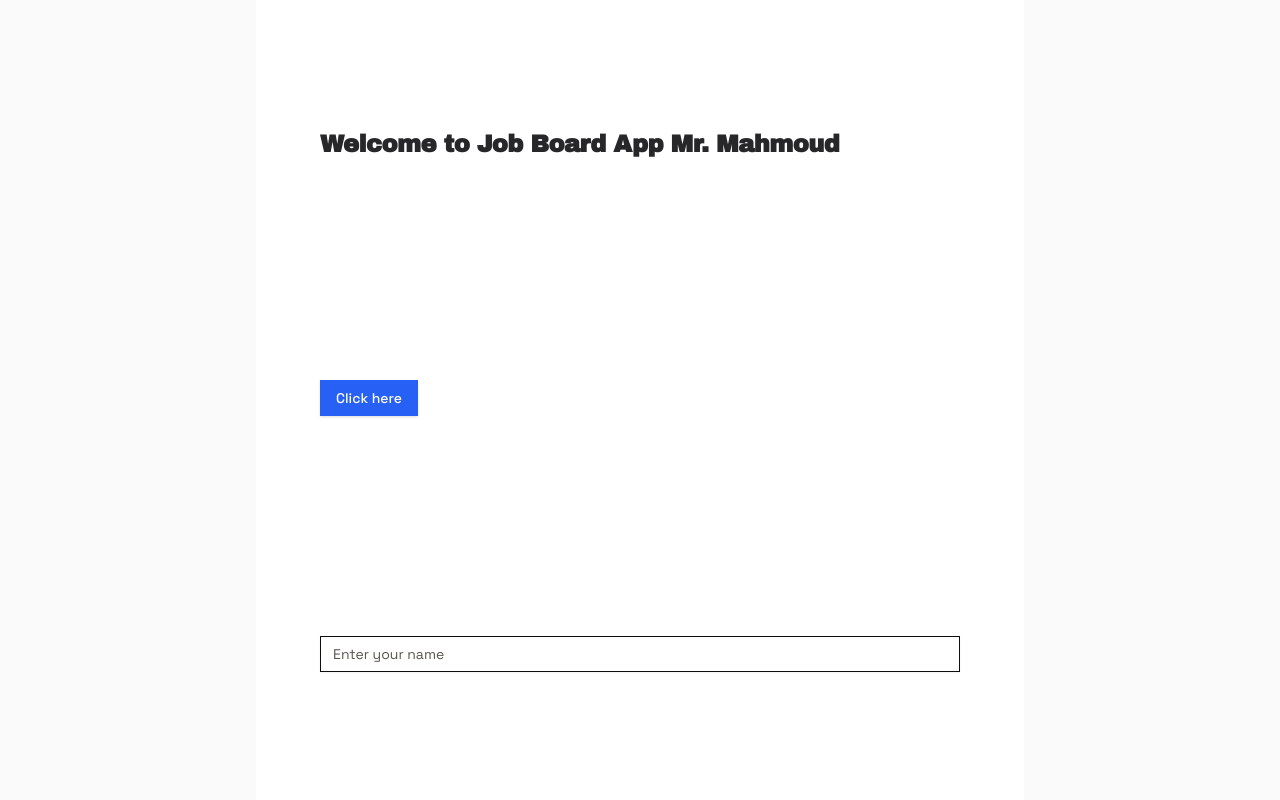
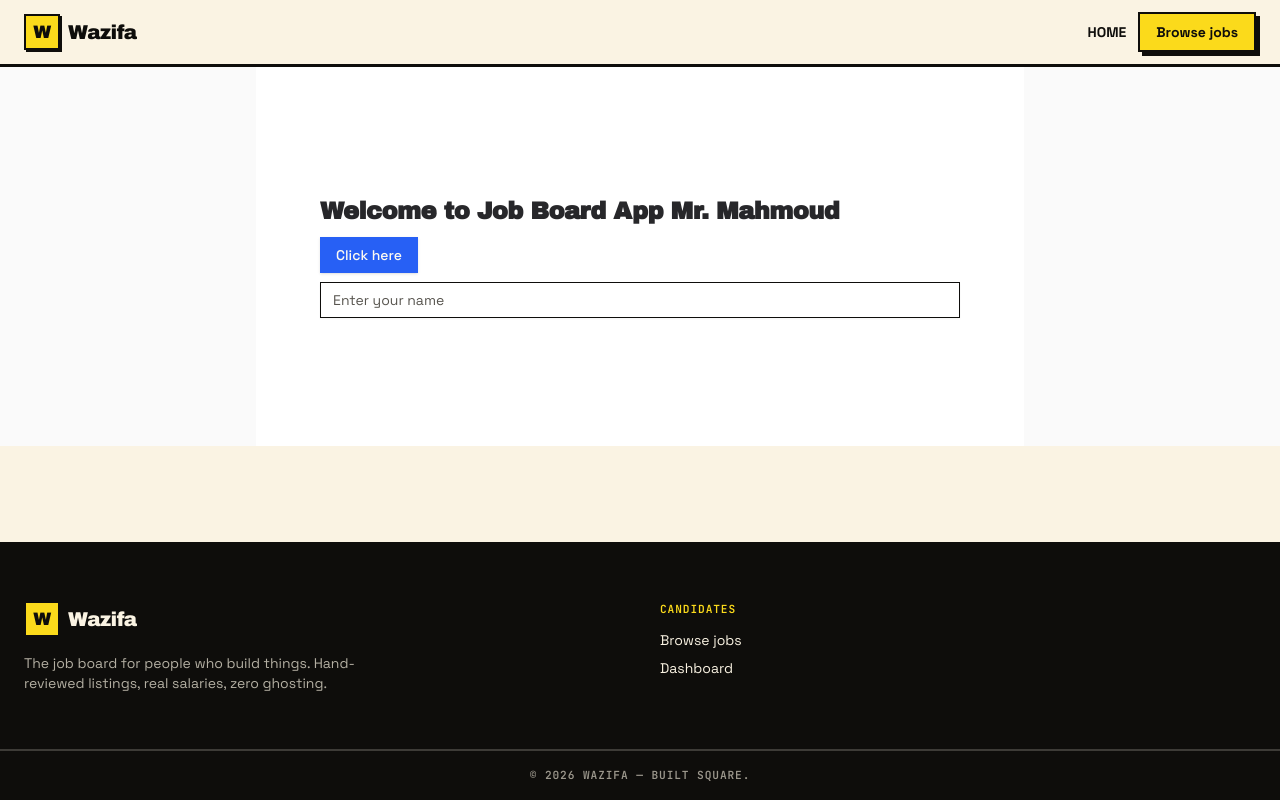
Before and after one commit to Mahmoud9salah/job-board, a Next.js app: page / in a window 1280 px wide. Built offline with nearby package versions, Linux system fonts and the light colour scheme.

Commit message:
Day5: Navigation Header & Footer

```diff
--- /dev/null
+++ b/src/app/(app)/layout.tsx
@@ -0,0 +1,14 @@
+import NavbarFooter from "@/components/navbar/NavbarFooter";
+import NavbarHeader from "@/components/navbar/NavbarHeader";
+
+function AppLayout({ children }: { children: React.ReactNode }) {
+  return (
+    <div className="flex min-h-screen flex-col">
+        <NavbarHeader />
+          {children}
+        <NavbarFooter />
+    </div>
+  );
+}
+
+export default AppLayout;
--- /dev/null
+++ b/src/components/navbar/NavbarFooter.tsx
@@ -0,0 +1,62 @@
+import Link from "next/link";
+
+
+
+function Logo({ invert = false }: { invert?: boolean }) {
+  return (
+    <Link
+      href="/"
+      aria-label="HIRE/BLOCK home"
+      className="flex shrink-0 items-center gap-2"
+    >
+      <span
+        className={`grid size-9 place-items-center border-2 border-foreground bg-primary font-display text-lg ${
+          invert ? "text-foreground" : "shadow-brutal-sm"
+        }`}
+      >
+        W
+      </span>
+
+      <span className="font-display text-xl tracking-tight">
+        Wazifa
+      </span>
+    </Link>
+  );
+}
+
+export default function NavbarFooter() {
+  return (
+    <footer className="mt-24 border-t-[3px] border-foreground bg-foreground text-background">
+      <div className="mx-auto grid max-w-7xl gap-10 px-4 py-14 md:grid-cols-4 md:px-6">
+        <div className="md:col-span-2">
+          <Logo invert />
+
+          <p className="mt-4 max-w-sm text-sm text-background/70">
+            The job board for people who build things. Hand-reviewed listings,
+            real salaries, zero ghosting.
+          </p>
+        </div>
+
+        <div>
+          <p className="label-mono mb-3 text-primary">Candidates</p>
+          <ul className="space-y-2 text-sm">
+            <li><Link href="/jobs" className="hover:text-primary">Browse jobs</Link></li>
+            <li><Link href="/dashboard" className="hover:text-primary">Dashboard</Link></li>
+          </ul>
+        </div>
+
+        {/* <div>
+          <p className="label-mono mb-3 text-primary">Employers</p>
+          <ul className="space-y-2 text-sm">
+            <li><Link href="/employer/jobs/new" className="hover:text-primary">Post a job</Link></li>
+            <li><Link href="/employer" className="hover:text-primary">Employer dashboard</Link></li>
+          </ul>
+        </div> */}
+      </div>
+
+      <div className="border-t-2 border-background/20 px-4 py-4 text-center label-mono text-background/60">
+        © 2026 Wazifa — Built square.
+      </div>
+    </footer>
+  );
+}
--- /dev/null
+++ b/src/components/navbar/NavbarHeader.tsx
@@ -0,0 +1,146 @@
+
+"use client";
+
+import { useState } from "react";
+import Link from "next/link";
+import { usePathname } from "next/navigation";
+import { LogOut, Menu, X } from "lucide-react";
+
+const NAV = [
+  { href: "/jobs", label: "Find jobs" },
+  { href: "/companies", label: "Companies" },
+  { href: "/employer", label: "For employers" },
+];
+
+const brutalButton =
+  "inline-flex items-center justify-center gap-2 border-2 border-foreground font-bold transition-all duration-150 focus-visible:outline-2 focus-visible:outline-offset-2 focus-visible:outline-ring disabled:pointer-events-none disabled:opacity-50";
+
+const primaryButton =
+  `${brutalButton} bg-primary text-primary-foreground shadow-brutal hover:-translate-y-0.5`;
+
+const outlineButton =
+  `${brutalButton} bg-paper text-foreground shadow-brutal-sm hover:bg-primary`;
+
+function Logo({ invert = false }: { invert?: boolean }) {
+  return (
+    <Link
+      href="/"
+      aria-label="HIRE/BLOCK home"
+      className="flex shrink-0 items-center gap-2"
+    >
+      <span
+        className={`grid size-9 place-items-center border-2 border-foreground bg-primary font-display text-lg ${
+          invert ? "text-foreground" : "shadow-brutal-sm"
+        }`}
+      >
+        W
+      </span>
+
+      <span className="font-display text-xl tracking-tight">
+        Wazifa
+      </span>
+    </Link>
+  );
+}
+
+export default function NavbarHeader() {
+  const [open, setOpen] = useState(false);
+  const pathname = usePathname();
+
+  return (
+    <header className="sticky top-0 z-40 border-b-[3px] border-foreground bg-background">
+      <div className="mx-auto flex h-16 max-w-7xl items-center justify-between gap-4 px-4 md:px-6">
+        <Logo />
+
+        {/* <nav aria-label="Main navigation" className="hidden items-center md:flex">
+          {NAV.map((item) => {
+            const active =
+              pathname === item.href ||
+              pathname.startsWith(`${item.href}/`);
+
+            return (
+              <Link
+                key={item.href}
+                href={item.href}
+                className={`px-4 py-2 text-sm font-bold uppercase transition-colors ${
+                  active
+                    ? "bg-foreground text-background"
+                    : "hover:bg-primary"
+                }`}
+              >
+                {item.label}
+              </Link>
+            );
+          })}
+        </nav> */}
+
+        <div className="hidden items-center gap-3 md:flex">
+          <Link
+            href="/"
+            className="text-sm font-bold uppercase underline-offset-4 hover:underline"
+          >
+            Home
+          </Link>
+
+          <Link href="/jobs" className={`${primaryButton} px-4 py-2 text-sm`}>
+            Browse jobs
+          </Link>
+        </div>
+
+        <button
+          type="button"
+          className={`${outlineButton} size-10 md:hidden`}
+          aria-label={open ? "Close menu" : "Open menu"}
+          aria-expanded={open}
+          onClick={() => setOpen((value) => !value)}
+        >
+          {open ? <X className="size-5" /> : <Menu className="size-5" />}
+        </button>
+      </div>
+
+      {open && (
+        <nav
+          aria-label="Mobile navigation"
+          className="border-t-2 border-foreground bg-paper md:hidden"
+        >
+          {/* {NAV.map((item) => {
+            const active =
+              pathname === item.href ||
+              pathname.startsWith(`${item.href}/`);
+
+            return (
+              <Link
+                key={item.href}
+                href={item.href}
+                onClick={() => setOpen(false)}
+                className={`block border-b-2 border-foreground px-5 py-4 font-display text-2xl uppercase ${
+                  active ? "bg-primary" : "hover:bg-primary"
+                }`}
+              >
+                {item.label}
+              </Link>
+            );
+          })} */}
+
+          <div className="grid grid-cols-2 gap-3 p-4">
+            <Link
+              href="/"
+              onClick={() => setOpen(false)}
+              className={`${outlineButton} px-3 py-3`}
+            >
+              Home
+            </Link>
+
+            <Link
+              href="/jobs"
+              onClick={() => setOpen(false)}
+              className={`${primaryButton} px-3 py-3`}
+            >
+              Browse jobs
+            </Link>
+          </div>
+        </nav>
+      )}
+    </header>
+  );
+}
```
